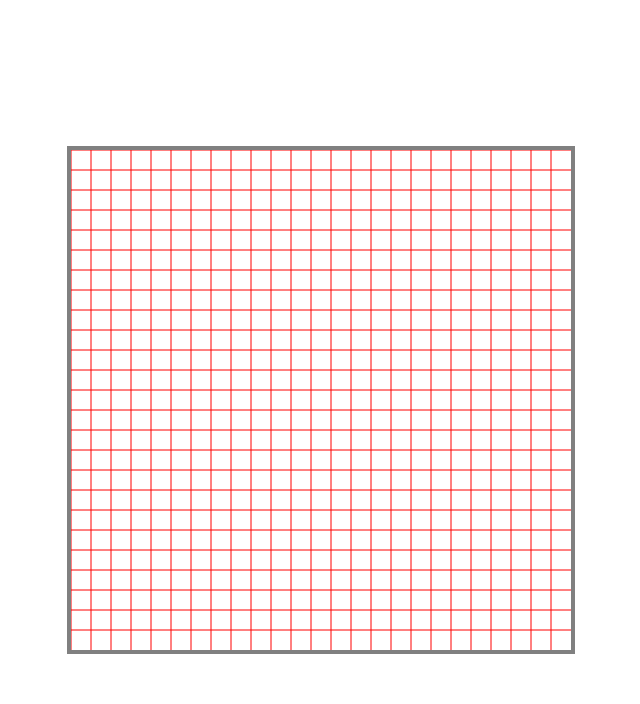
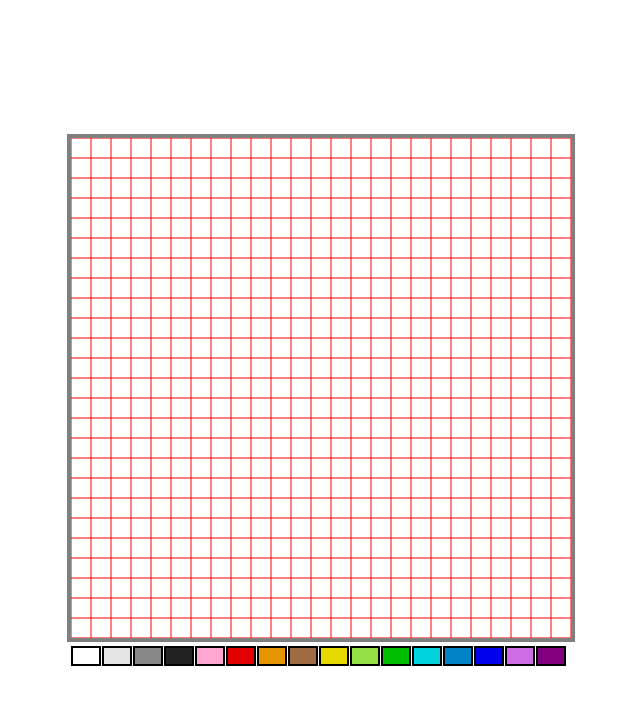
Before and after one commit to myungjinki/teach-doyeong, a plain HTML site: page project-rplace/index.html in a window 1280 px wide. Shown: the whole page, without its empty margins (319-959 px from the left). Drawn offline with Linux system fonts and the light colour scheme.

Commit message:
feat: add color in rplace

```diff
--- a/project-rplace/app.js
+++ b/project-rplace/app.js
@@ -18,21 +18,48 @@ function handleMouseDown(event) {
 
 ctx.strokeStyle = "rgba(255, 0, 0, 1)";
 
-for (let x = 0; x < CANVAS_WIDTH / DELTA; x++) {
+for (let i = 0; i <= CANVAS_WIDTH; i += DELTA) {
 	ctx.beginPath();
-	ctx.moveTo(0, x * DELTA);
-	ctx.lineTo(CANVAS_WIDTH, x * DELTA);
+	ctx.moveTo(i, 0);
+	ctx.lineTo(i, CANVAS_HEIGHT);
 	ctx.stroke();
 }
 
-for (let y = 0; y < CANVAS_HEIGHT / DELTA; y++) {
+for (let i = 0; i <= CANVAS_HEIGHT; i += DELTA) {
 	ctx.beginPath();
-	ctx.moveTo(y * DELTA, 0);
-	ctx.lineTo(y * DELTA, CANVAS_HEIGHT);
+	ctx.moveTo(0, i);
+	ctx.lineTo(CANVAS_WIDTH, i);
 	ctx.stroke();
 }
 
 canvas.addEventListener("mousedown", handleMouseDown);
+
+// https://lospec.com/palette-list/r-place
+const palette = [
+	{ className: ".color_FFFFFF", color: "#FFFFFF" },
+	{ className: ".color_E4E4E4", color: "#E4E4E4" },
+	{ className: ".color_888888", color: "#888888" },
+	{ className: ".color_222222", color: "#222222" },
+	{ className: ".color_FFA7D1", color: "#FFA7D1" },
+	{ className: ".color_E50000", color: "#E50000" },
+	{ className: ".color_E59500", color: "#E59500" },
+	{ className: ".color_A06A42", color: "#A06A42" },
+	{ className: ".color_E5D900", color: "#E5D900" },
+	{ className: ".color_94E044", color: "#94E044" },
+	{ className: ".color_02BE01", color: "#02BE01" },
+	{ className: ".color_00D3DD", color: "#00D3DD" },
+	{ className: ".color_0083C7", color: "#0083C7" },
+	{ className: ".color_0000EA", color: "#0000EA" },
+	{ className: ".color_CF6EE4", color: "#CF6EE4" },
+	{ className: ".color_820080", color: "#820080" },
+];
+
+palette.forEach(({ className, color }) => {
+	const element = document.querySelector(className);
+	element.addEventListener("click", () => {
+		ctx.fillStyle = color;
+	});
+});
 
 /**
  * 궁금한점
--- a/project-rplace/index.html
+++ b/project-rplace/index.html
@@ -9,6 +9,24 @@
 <body>
     <div class="container">
         <canvas></canvas>
+        <div class="palette">
+            <div class="color color_FFFFFF"></div>
+            <div class="color color_E4E4E4"></div>
+            <div class="color color_888888"></div>
+            <div class="color color_222222"></div>
+            <div class="color color_FFA7D1"></div>
+            <div class="color color_E50000"></div>
+            <div class="color color_E59500"></div>
+            <div class="color color_A06A42"></div>
+            <div class="color color_E5D900"></div>
+            <div class="color color_94E044"></div>
+            <div class="color color_02BE01"></div>
+            <div class="color color_00D3DD"></div>
+            <div class="color color_0083C7"></div>
+            <div class="color color_0000EA"></div>
+            <div class="color color_CF6EE4"></div>
+            <div class="color color_820080"></div>
+        </div>
     </div>
     <script src="app.js"></script>
 </body>
--- a/project-rplace/styles.css
+++ b/project-rplace/styles.css
@@ -6,6 +6,7 @@ body {
 
 .container {
     display: flex;
+    flex-direction: column;
     justify-content: center;
     align-items: center;
     width: 100%;
@@ -17,3 +18,72 @@ canvas {
     width: 500px;
     height: 500px;
 }
+
+.palette {
+    display: flex;
+    justify-content: "space-around";
+    width: 500px;
+    gap: 1px;
+    padding-top: 4px;
+}
+
+.color {
+    width: 26px;
+    height: 16px;
+    border: 2px solid black ;
+    transition: all 0.1s ease-in-out;
+}
+
+.color:active {
+    width: 24px;
+    height: 14px;
+}
+
+.color_FFFFFF {
+    background-color: #FFFFFF;
+}
+.color_E4E4E4 {
+    background-color: #E4E4E4;
+}
+.color_888888 {
+    background-color: #888888;
+}
+.color_222222 {
+    background-color: #222222;
+}
+.color_FFA7D1 {
+    background-color: #FFA7D1;
+}
+.color_E50000 {
+    background-color: #E50000;
+}
+.color_E59500 {
+    background-color: #E59500;
+}
+.color_A06A42 {
+    background-color: #A06A42;
+}
+.color_E5D900 {
+    background-color: #E5D900;
+}
+.color_94E044 {
+    background-color: #94E044;
+}
+.color_02BE01 {
+    background-color: #02BE01;
+}
+.color_00D3DD {
+    background-color: #00D3DD;
+}
+.color_0083C7 {
+    background-color: #0083C7;
+}
+.color_0000EA {
+    background-color: #0000EA;
+}
+.color_CF6EE4 {
+    background-color: #CF6EE4;
+}
+.color_820080 {
+    background-color: #820080;
+}
```
